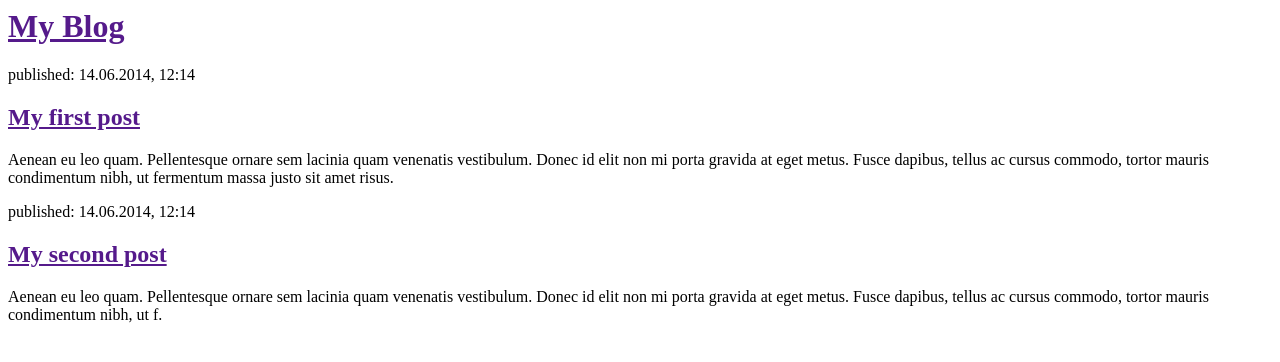
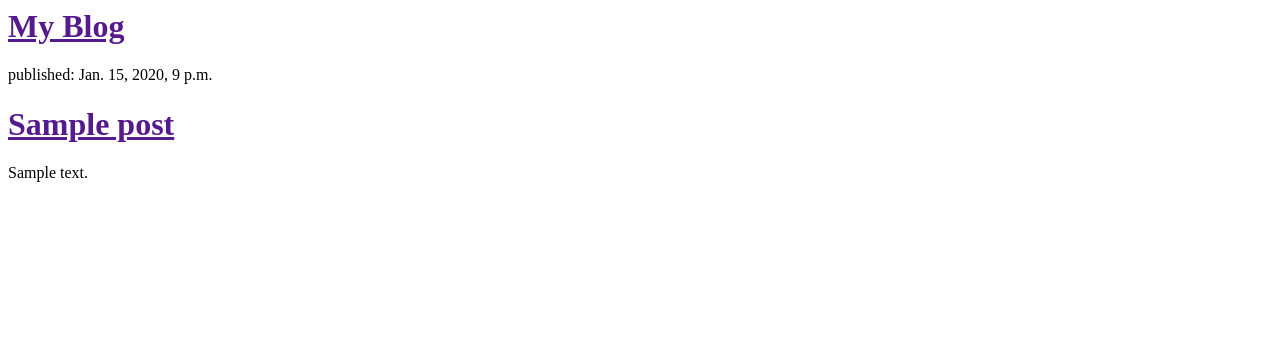
Before and after one commit to jessincase/myblog, a Django app: template templates/blog/post_list.html in a window 1280 px wide. Shown: the top 362 px of the page. Run offline with Django 3.2, Linux system fonts and the light colour scheme; the template is opened without the code that fills it: values that come from a table or form of the project are taken from there, others are empty; tables that the repository leaves empty hold one stand-in row (values such as "Sample post").

Commit message:
Added dynamic data to the templates

```diff
--- a/blog/views.py
+++ b/blog/views.py
@@ -1,5 +1,7 @@
 from django.shortcuts import render
+from django.utils import timezone
+from .models import Post
 
-# Create your views here.
 def post_list(request):
-    return render(request, 'blog/post_list.html', {})
+    posts = Post.objects.filter(published_date__lte=timezone.now()).order_by('published_date')
+    return render(request, 'blog/post_list.html', {'posts': posts})
--- a/templates/blog/post_list.html
+++ b/templates/blog/post_list.html
@@ -1,3 +1,4 @@
+
 <html>
     <head>
         <title>My blog</title>
@@ -7,16 +8,12 @@
             <h1><a href="">My Blog</a></h1>
         </div>
 
-        <div>
-            <p>published: 14.06.2014, 12:14</p>
-            <h2><a href="">My first post</a></h2>
-            <p>Aenean eu leo quam. Pellentesque ornare sem lacinia quam venenatis vestibulum. Donec id elit non mi porta gravida at eget metus. Fusce dapibus, tellus ac cursus commodo, tortor mauris condimentum nibh, ut fermentum massa justo sit amet risus.</p>
-        </div>
-
-        <div>
-            <p>published: 14.06.2014, 12:14</p>
-            <h2><a href="">My second post</a></h2>
-            <p>Aenean eu leo quam. Pellentesque ornare sem lacinia quam venenatis vestibulum. Donec id elit non mi porta gravida at eget metus. Fusce dapibus, tellus ac cursus commodo, tortor mauris condimentum nibh, ut f.</p>
-        </div>
+        {% for post in posts %}
+            <div>
+                <p>published: {{post.published_date}}</p>
+                <h1><a href="">{{post.title}}</a></h1>
+                <p>{{post.text|linebreaksbr}}</p>
+            </div>
+        {% endfor %}
     </body>
 </html>
```
